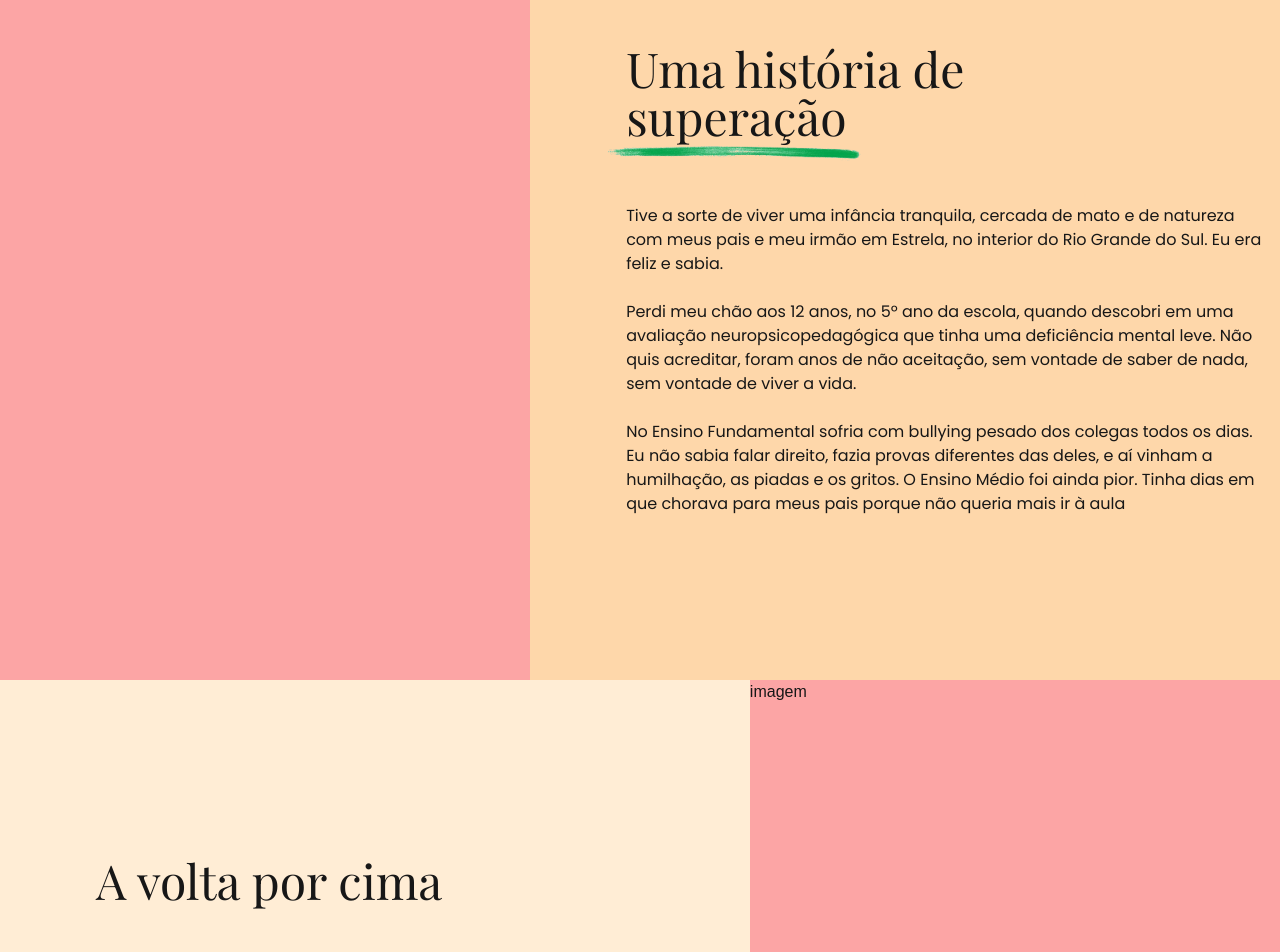
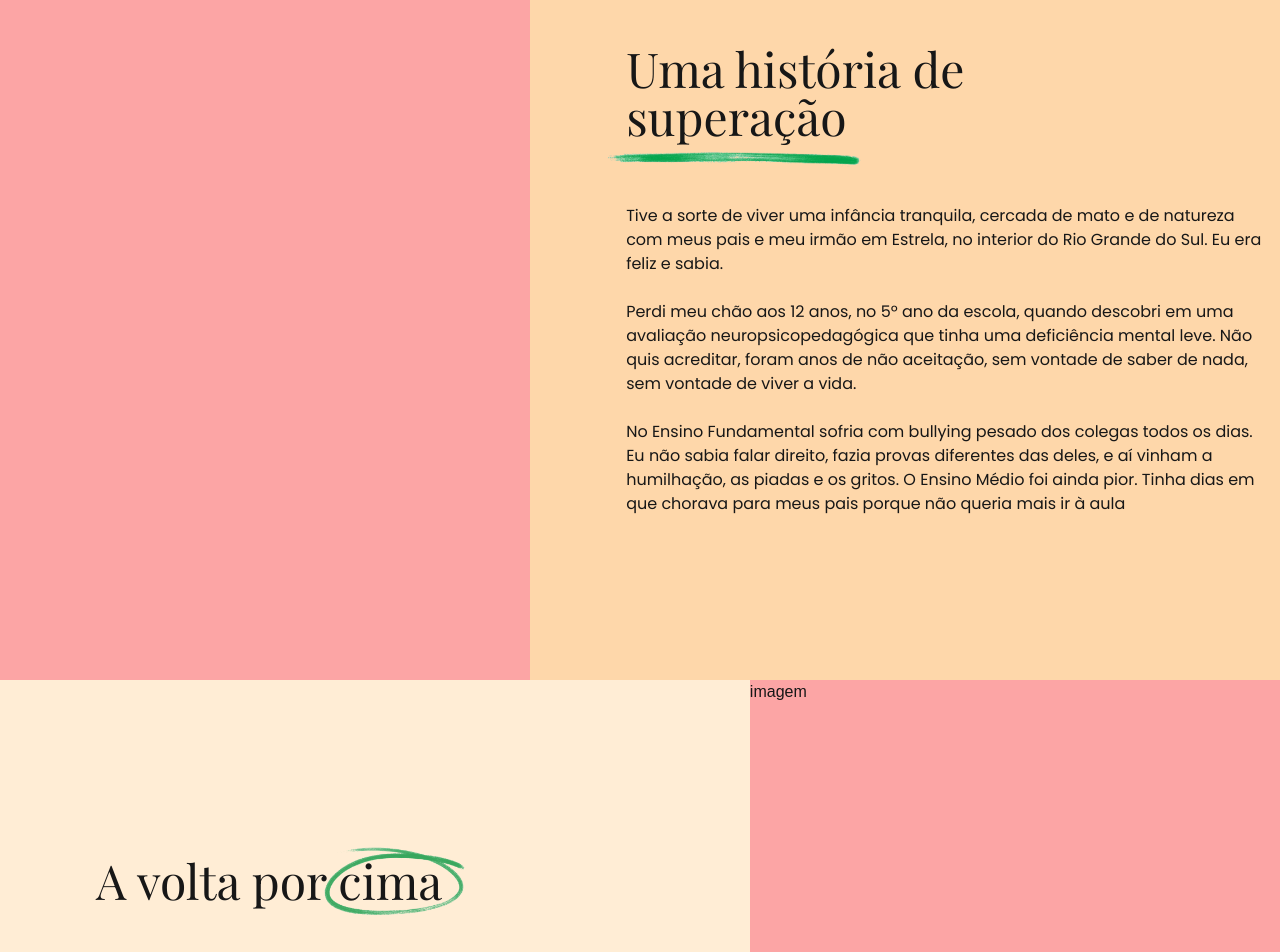
Before and after one commit to LeonardoCaml/ketlin-escritora, a Next.js app: page / in a window 1280 px wide. Shown: the part 920-1872 px from the top of the page. Built offline with nearby package versions, Linux system fonts and the light colour scheme.

Commit message:
commit from add new images in titles in absolute position

```diff
--- a/src/app/page.js
+++ b/src/app/page.js
@@ -3,6 +3,7 @@ import Image from "next/image";
 import borboleta from "./image/borboleta.jpg";
 import historia from "./image/historia.jpg";
 import reto from "./image/pincelReto.png";
+import circular from "./image/pincelCicular.png";
 
 export default function Home() {
   return (
@@ -29,7 +30,7 @@ export default function Home() {
           <Image
             src={reto}
             alt=""
-            className="w-64 absolute -translate-y-32 -translate-x-5"
+            className="w-64 absolute -translate-y-32 -translate-x-5 mt-3"
           />
           <p className="font-poppins lg:text-base text-xs sm:text-start text-center sm:w-[640px] w-4/5">
             Tive a sorte de viver uma infância tranquila, cercada de mato e de
@@ -57,9 +58,14 @@ export default function Home() {
 
       <div className="bg-orange-100 w-full sm:flex items-center justify-between">
         <div className="h-screen w-full sm:pl-24 flex flex-col sm:items-start items-center justify-center gap-16">
-          <h1 className="font-playfair lg:text-5xl text-2xl sm:text-start text-center lg:w-[560px] w-96">
+          <h1 className="font-playfair lg:text-5xl text-2xl sm:text-start text-center lg:w-[560px] w-96 z-10">
             A volta por cima
           </h1>
+          <Image
+            src={circular}
+            alt=""
+            className="w-36 absolute -translate-y-48 translate-x-56 rotate-180 mb-3 ml-1 z-0"
+          />
           <p className="font-poppins lg:text-base text-xs sm:text-start text-center sm:w-[640px] w-4/5">
             Meu maior sonho era me formar e escrever um e-book, mas não sabia
             sobre o quê. Uma noite sonhei com o nome 'A Borboleta que Aprendeu a
```
